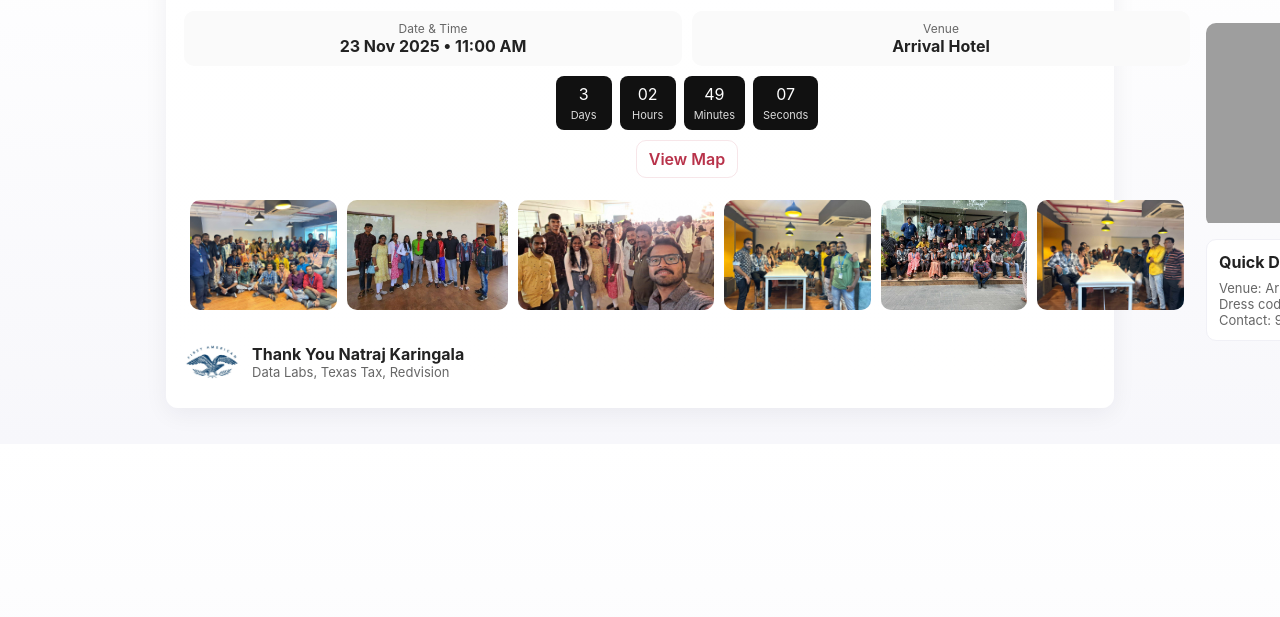
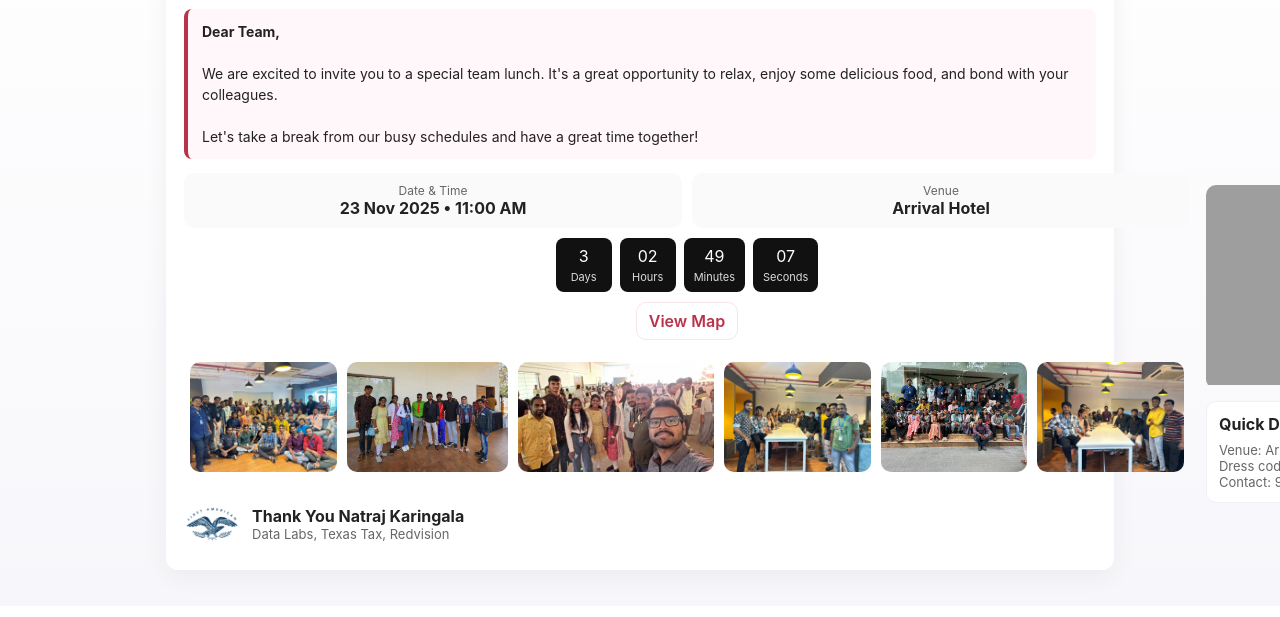
Before and after one commit to FAItaxprojects/TeamLunchArrival, a plain HTML site: page index.html in a window 1280 px wide. Shown: the part 121-738 px from the top of the page. Drawn offline with Linux system fonts and the light colour scheme; grey boxes are pictures that could not be loaded.

Commit message:
Update index.html

```diff
--- a/index.html
+++ b/index.html
@@ -71,6 +71,12 @@
           <p class="lead">Sunday, <strong>23 Nov 2025</strong> — Near Durgam Cheruvu</p>
         </div>
       </header>
+     <div style="background:#fff7f9;border-left:4px solid #b8324a;padding:12px 14px;border-radius:8px;margin-top:12px;font-size:14px;line-height:1.5;">
+        <strong>Dear Team,</strong><br><br>
+        We are excited to invite you to a special team lunch. It's a great opportunity to relax, enjoy some delicious food, and bond with your colleagues.<br><br>
+        Let's take a break from our busy schedules and have a great time together!
+      </div>
+
 
       <div class="top-row">
         <div class="left">
```
